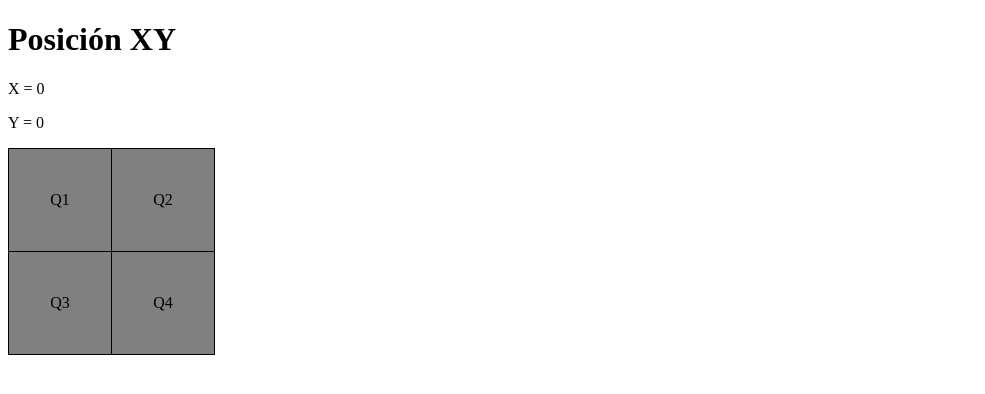
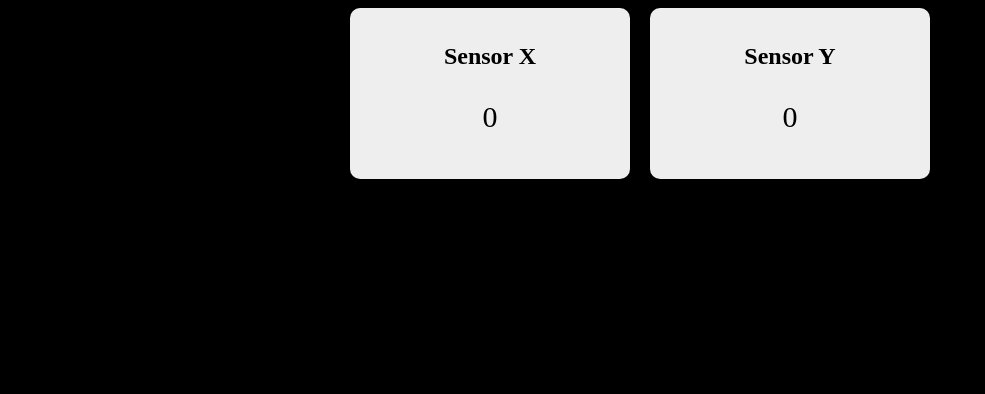
Before and after one commit to schweineorgel/l401-lecturaxy, a Flask app: page / in a window 1280 px wide. Shown: the top 394 px of the page, without its empty margins (0-985 px from the left). Run offline with Flask 3, Linux system fonts and the light colour scheme; data that the repository does not hold is empty.

Commit message:
actualizar template y app.py

```diff
--- a/app.py
+++ b/app.py
@@ -1,18 +1,23 @@
-from flask import Flask, render_template
+from flask import Flask, render_template, jsonify
 import socket
+
 app = Flask(__name__)
-HOST = "172.20.10.2"	## Ip del servidor
-PORT = 12345			## Puerto del servidor
+
+HOST = "10.124.178.79"
+PORT = 12345
 
 def leer_sensor():
     try:
         with socket.socket(socket.AF_INET, socket.SOCK_STREAM) as s:
             s.connect((HOST, PORT))
             data = s.recv(1024).decode().strip()
+
             print("RECIBIDO:", data)
+
             ejeX, ejeY = data.split(',')
             ejeX = float(ejeX.replace('X:', ''))
             ejeY = float(ejeY.replace('Y:', ''))
+
             return ejeX, ejeY
 
     except Exception as e:
@@ -21,11 +26,20 @@ def leer_sensor():
 
 @app.route('/')
 def index():
-    ejeY, ejeX = leer_sensor() #órden ejes.
+    ejeX, ejeY = leer_sensor()
     return render_template(
         'index.html',
         ejeX=ejeX,
         ejeY=ejeY
     )
+
+@app.route('/datos')
+def datos():
+    ejeX, ejeY = leer_sensor()
+    return jsonify({
+        'ejeX': ejeX,
+        'ejeY': ejeY
+    })
+
 if __name__ == '__main__':
     app.run(host='0.0.0.0', port=5000, debug=True)
--- a/templates/index.html
+++ b/templates/index.html
@@ -1,65 +1,77 @@
 <!DOCTYPE html>
 <html>
+<head>
+	<title>Dashboard Simulator</title>
+<style>
+	body{
+		background-color: black
+    }
 
-<head>
- <meta http-equiv="refresh" content="2"></meta>
-<style>
-	#tabla{border-collapse:collapse;
-		}
-	#q1,#q2,#q3,#q4{	/*Varios id con mismas características*/
-		width:100px;
-		height:100px;
-		border:1px solid black;
+	.contenedor {
+		display: flex;
+		justify-content: center;
+		gap: 20px;
+    }
+
+    .boton-contenedor {
+		display: flex;
+		justify-content: center;
+		gap: 20px;
+		margin-top: 20px;
+	}
+
+    .tarjeta{
+		width:250px;
+		background-color:#eeeeee;
+		border-radius:10px;
+		padding:15px;
 		text-align:center;
-		}
-	#q1{background-color:	/*Cuadrante 1*/
-		{% if ejeX > 0 and ejeY > 0 %}
-			lightblue;
-		{% else %}
-			gray;
-		{% endif %}
-		}
-	#q2{background-color:	/*Cuadrante 2*/
-		{% if ejeX > 0 and ejeY < 0 %}
-			lightblue;
-		{% else %}
-			gray;
-		{% endif %}
-		}
-	#q3{background-color:	/*Cuadrante 3*/
-		{% if ejeX < 0 and ejeY > 0 %}
-			lightblue;
-		{% else %}
-			gray;
-		{% endif %}
-		}
-	#q4{background-color:	/*Cuadrante 4*/
-		{% if ejeX < 0 and ejeY < 0 %}
-			lightblue;
-		{% else %}
-			gray;
-		{% endif %}
-		}
+	}
+
+	.valor{
+		font-size:30px;
+	}
+
+	.boton{
+		background-color:green;
+		color:white;
+		padding:20px;
+		border:none;
+		border-radius:5px;
+		cursor: pointer;
+	}
+
 </style>
+</head>
+<script>
+async function actualizarDatos() {
+    try {
+        const response = await fetch('/datos');
+        const data = await response.json();
 
-</head>
+        document.getElementById('sensorX').textContent = data.ejeX;
+        document.getElementById('sensorY').textContent = data.ejeY;
+    } catch (error) {
+        console.error('Error actualizando datos:', error);
+    }
+}
+
+setInterval(actualizarDatos, 20);
+</script>
 <body>
-
-<h1>Posición XY</h1>
-
-<p>X = {{ ejeX }}</p>
-<p>Y = {{ ejeY }}</p>
-
-<table id="tabla">
-<tr id="cuadros">
-    <td id="q1">Q1</td>
-    <td id="q2">Q2</td>
-</tr>
-<tr>
-    <td id="q3">Q3</td>
-    <td id="q4">Q4</td>
-</tr>
-</table>
-
+<div class="contenedor">
+	<div class="tarjeta">
+		<h2>Sensor X</h2>
+		<p class="valor" id="sensorX">
+			{{ ejeX }}
+		</p>
+	</div>
+	<div class="tarjeta">
+		<h2>Sensor Y</h2>
+		<p class="valor" id="sensorY">
+			{{ ejeY }}
+		</p>
+	</div>
+</div>
 </body>
 </html>
```
